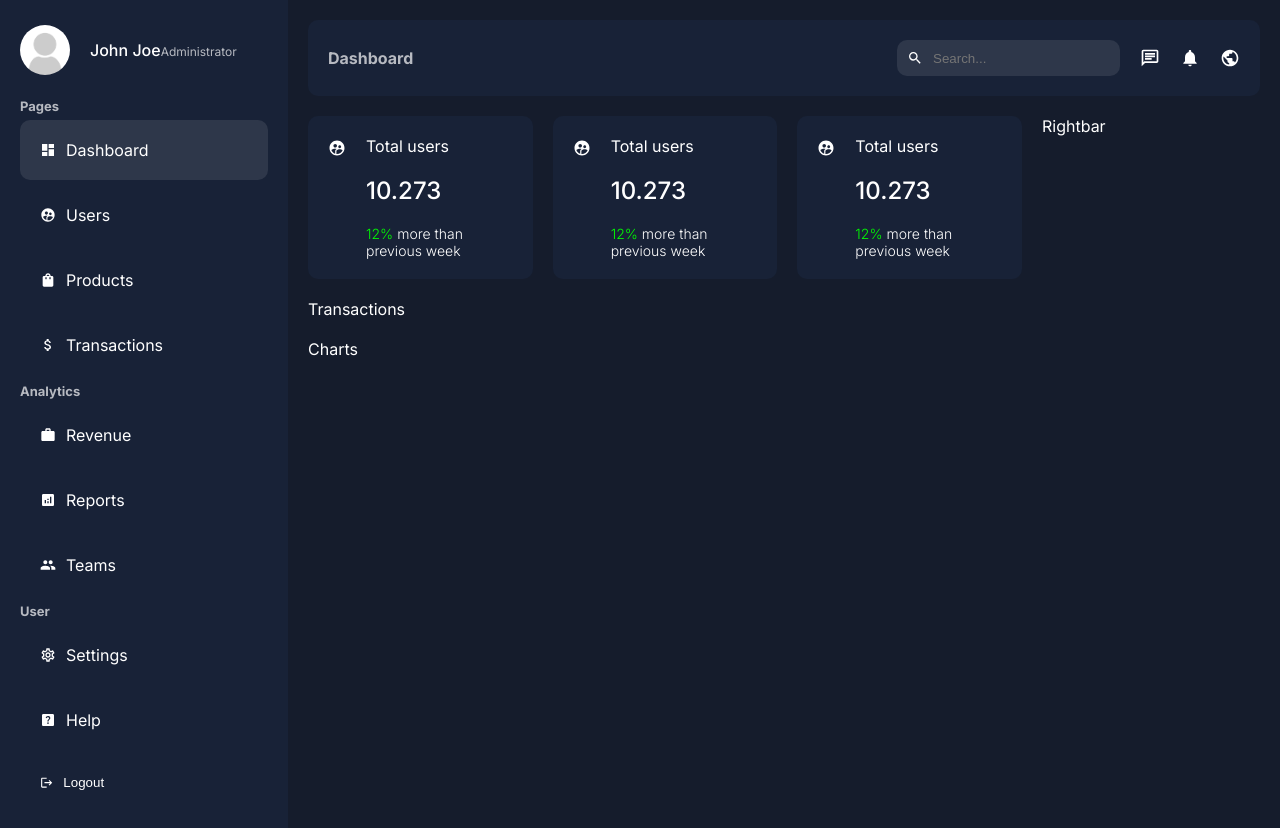
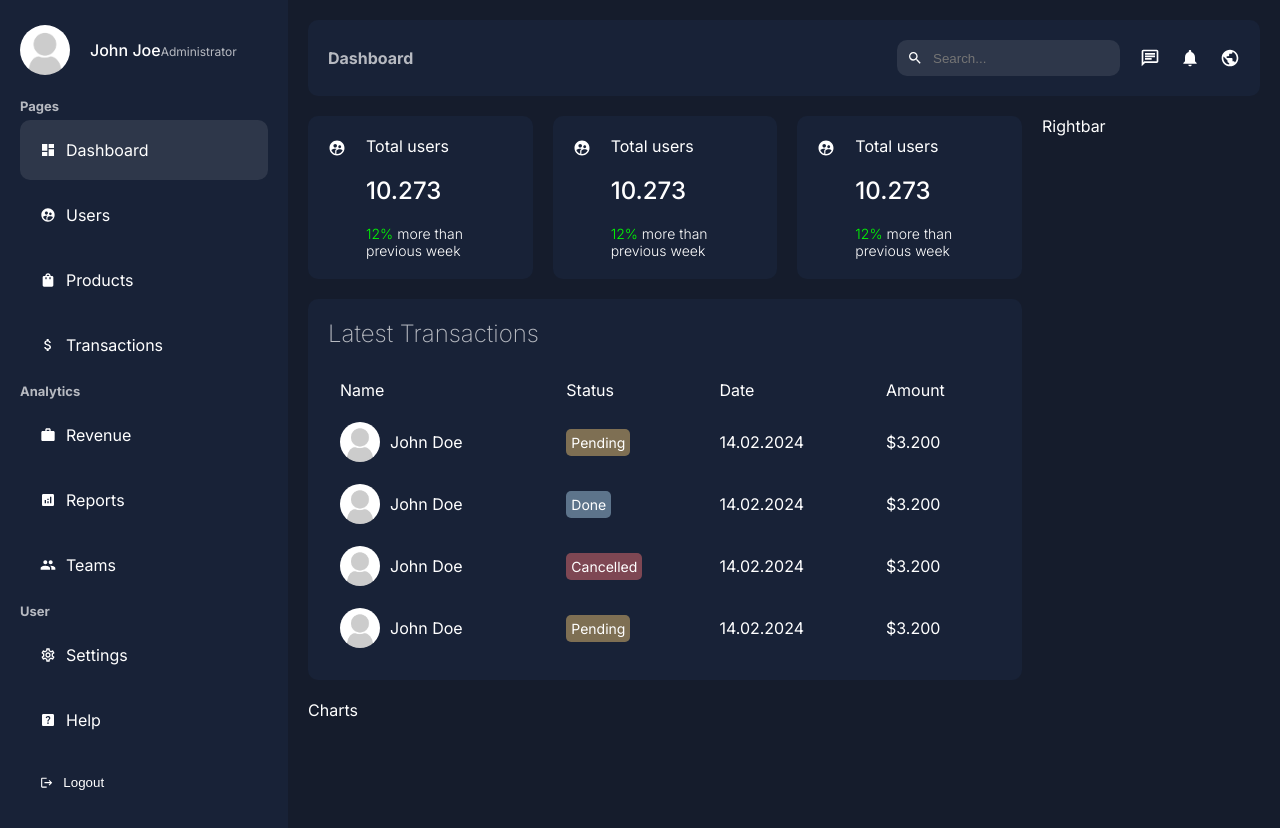
Before and after one commit to nthapa000/nextJsadmin, a Next.js app: page /dashboard in a window 1280 px wide. Built offline with nearby package versions, Linux system fonts and the light colour scheme.

Commit message:
#4 Dashboard/Transcation done

```diff
--- a/app/ui/dashboard/transactions/transactions.jsx
+++ b/app/ui/dashboard/transactions/transactions.jsx
@@ -1,10 +1,107 @@
-import React from 'react'
-import styles from './transactions.module.css'
+import React from "react";
+import styles from "./transactions.module.css";
+import Image from "next/image";
 
 const Transactions = () => {
   return (
-    <div className={styles.container}>Transactions</div>
-  )
-}
+    <div className={styles.container}>
+      <h2 className={styles.title}>Latest Transactions</h2>
+      <table className={styles.table}>
+        <thead>
+          <tr>
+            <td>Name</td>
+            <td>Status</td>
+            <td>Date</td>
+            <td>Amount</td>
+          </tr>
+        </thead>
+        <tbody>
+          <tr>
+            <td>
+              <div className={styles.user}>
+                <Image
+                  src="/noavatar.png"
+                  alt=""
+                  width={40}
+                  height={40}
+                  className={styles.userImage}
+                />
+                John Doe
+              </div>
+            </td>
+            <td>
+              <span className={`${styles.pending} ${styles.status}`}>
+                Pending
+              </span>
+            </td>
+            <td>14.02.2024</td>
+            <td>$3.200</td>
+          </tr>
+          <tr>
+            <td>
+              <div className={styles.user}>
+                <Image
+                  src="/noavatar.png"
+                  alt=""
+                  width={40}
+                  height={40}
+                  className={styles.userImage}
+                />
+                John Doe
+              </div>
+            </td>
+            <td>
+              <span className={`${styles.done} ${styles.status}`}>Done</span>
+            </td>
+            <td>14.02.2024</td>
+            <td>$3.200</td>
+          </tr>
+          <tr>
+            <td>
+              <div className={styles.user}>
+                <Image
+                  src="/noavatar.png"
+                  alt=""
+                  width={40}
+                  height={40}
+                  className={styles.userImage}
+                />
+                John Doe
+              </div>
+            </td>
+            <td>
+              <span className={`${styles.cancelled} ${styles.status}`}>
+                Cancelled
+              </span>
+            </td>
+            <td>14.02.2024</td>
+            <td>$3.200</td>
+          </tr>
+          <tr>
+            <td>
+              <div className={styles.user}>
+                <Image
+                  src="/noavatar.png"
+                  alt=""
+                  width={40}
+                  height={40}
+                  className={styles.userImage}
+                />
+                John Doe
+              </div>
+            </td>
+            <td>
+              <span className={`${styles.pending} ${styles.status}`}>
+                Pending
+              </span>
+            </td>
+            <td>14.02.2024</td>
+            <td>$3.200</td>
+          </tr>
+        </tbody>
+      </table>
+    </div>
+  );
+};
 
-export default Transactions
+export default Transactions;
--- a/app/ui/dashboard/transactions/transactions.module.css
+++ b/app/ui/dashboard/transactions/transactions.module.css
@@ -0,0 +1,49 @@
+.container{
+    background-color: var(--bgSoft);
+    padding: 20px;
+    border-radius: 10px;
+}
+
+.title{
+    margin-bottom: 20px;
+    font-weight: 200;
+    color: var(--textSoft);
+}
+
+.table{
+    width: 100%;
+}
+
+.table td{
+    padding: 10px;
+}
+
+.user{
+    display: flex;
+    align-items: center;
+    gap: 10px;
+}
+
+.userImage{
+    object-fit: cover;
+    border-radius: 50%;
+}
+
+.status{
+    border-radius: 5px;
+    padding: 5px;
+    font-size: 14px;
+    color: white;
+}
+
+.pending{
+    background-color: #f7cb7375;
+}
+
+.done{
+    background-color: #afd6ee75;
+}
+
+.cancelled{
+    background-color: #f7737375;
+}
```
